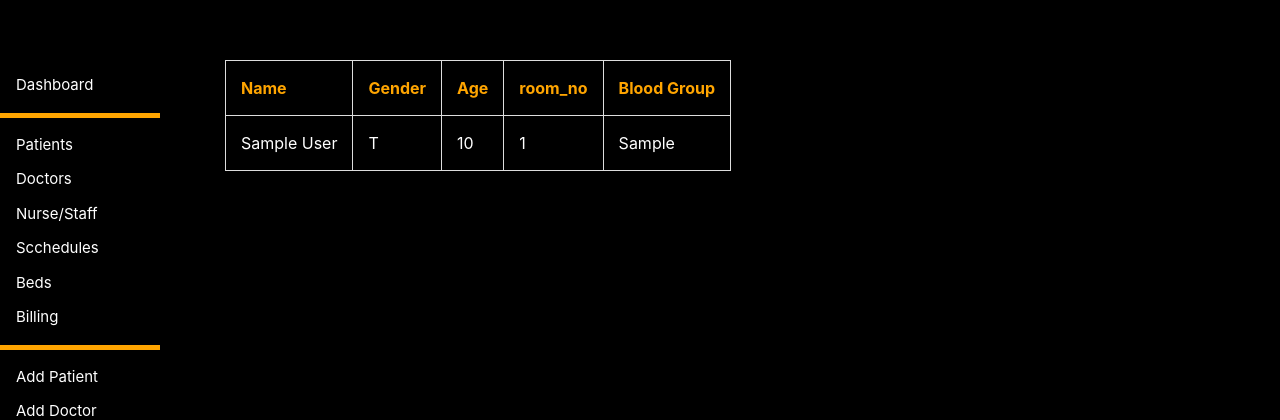
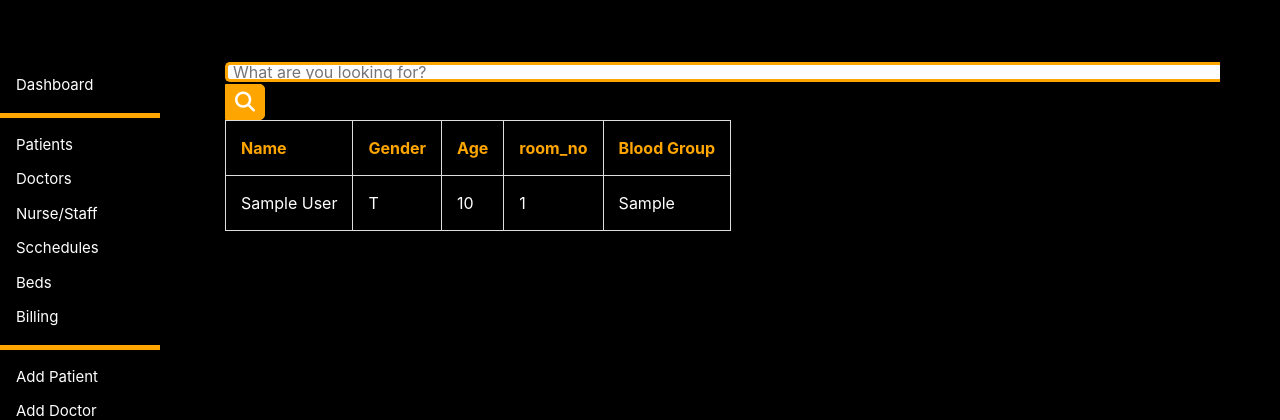
Before and after one commit to AnkitNSFW/HospiPro, a Django app: page /patients in a window 1280 px wide. Shown: the top 420 px of the page. Run offline with Django 4.2, Linux system fonts and the light colour scheme; tables that the repository leaves empty hold one stand-in row (values such as "Sample post"); some libraries are stand-ins or nearby versions.

Commit message:
minor changes

```diff
--- a/HospiPro/dashboard/models.py
+++ b/HospiPro/dashboard/models.py
@@ -1,3 +1,4 @@
+from django.db.models import Q
 from django.db import models
 from django.core.validators import RegexValidator
 
@@ -36,3 +37,7 @@ class Patient(models.Model):
 
     def __str__(self):
         return f"{self.first_name} {self.last_name}"
+
+    def search(q):
+        search_query = Q(first_name__icontains=q) | Q(last_name__icontains=q) | Q(gender__icontains=q) | Q(mobile_number__icontains=q) | Q(emergency_contact__icontains=q) | Q(address__icontains=q) | Q(age__icontains=q) | Q(room_no__icontains=q) | Q(blood_group__icontains=q)
+        return Patient.objects.filter(search_query)
--- a/HospiPro/dashboard/static/css/patient.css
+++ b/HospiPro/dashboard/static/css/patient.css
@@ -1,5 +1,9 @@
 .patient-table {
     border-collapse: collapse;
+}
+
+tr {
+  width: 1000px;
 }
 
 table, th, td {
@@ -27,3 +31,37 @@ table, th, td {
 .user_not_found_h1 {
     color: orange;
 }
+
+
+
+/* search Bar */
+.search {
+  width: 100%;
+}
+
+.searchTerm {
+  width: 100%;
+  border: 3px solid orange;
+  border-right: none;
+  padding: 5px;
+  height: 20px;
+  border-radius: 5px 0 0 5px;
+  outline: none;
+  color: black;
+}
+
+.searchTerm:focus{
+  color: orange;
+}
+
+.searchButton {
+  width: 40px;
+  height: 36px;
+  border: 1px solid orange;
+  background: orange;
+  text-align: center;
+  color: #fff;
+  border-radius: 0 5px 5px 0;
+  cursor: pointer;
+  font-size: 20px;
+}
--- a/HospiPro/dashboard/templates/dashboard/add_patient.html
+++ b/HospiPro/dashboard/templates/dashboard/add_patient.html
@@ -74,7 +74,7 @@
                     <div class="input-field">
                         <label>Blood Group</label>
                         <select required name="blood_group">
-                            <option disabled selected>Select gender</option>
+                            <option disabled selected>Select Blood Group</option>
                             <option>O+</option>
                             <option>O-</option>
                             <option>A+</option>
--- a/HospiPro/dashboard/templates/dashboard/patients.html
+++ b/HospiPro/dashboard/templates/dashboard/patients.html
@@ -8,6 +8,7 @@
 
 {%block extra_css%}
 <link rel="stylesheet" href="{% static 'css/patient.css' %}">
+<link rel="stylesheet" href="https://cdnjs.cloudflare.com/ajax/libs/font-awesome/6.4.2/css/all.min.css" integrity="sha512-z3gLpd7yknf1YoNbCzqRKc4qyor8gaKU1qmn+CShxbuBusANI9QpRohGBreCFkKxLhei6S9CQXFEbbKuqLg0DA==" crossorigin="anonymous" referrerpolicy="no-referrer" />
 {%endblock%}
 
 
@@ -19,6 +20,15 @@
     {% else %}
         <table class="patient-table">
             {% if patients %}
+                <div class="wrap">
+                    <div class="search">
+                        <input type="text" class="searchTerm" placeholder="What are you looking for?" id="searchInput">
+                        <button type="submit" class="searchButton" id="searchButton">
+                            <i class="fa fa-search"></i>
+                        </button>
+                    </div>
+                </div>
+
                 <tr>
                     <th>Name</th>
                     <th>Gender</th>
@@ -96,3 +106,18 @@
         {% endif %}
     </table>
 {%endblock%}
+
+{%block extra_js%}
+    <script>
+        document.getElementById("searchButton").addEventListener("click", function() {
+            // Get the search term entered by the user
+            const searchTerm = document.getElementById("searchInput").value.trim();
+
+            // Check if the search term is not empty
+            if (searchTerm !== "") {
+                // Redirect to the /search/ URL with the search term as a parameter
+                window.location.href = "patients/search/" +searchTerm;
+            }
+        });
+    </script>
+{%endblock%}
--- a/HospiPro/dashboard/urls.py
+++ b/HospiPro/dashboard/urls.py
@@ -4,8 +4,12 @@ from . import views
 urlpatterns = [
     path('', views.home, name='home'),
     path('patients', views.patients, name='patients'),
+    path('patients/search', views.patients_search, name='patients_search'),
+    path('patients/search/<to_search>', views.patients_to_search, name='patients_to_search'),
     path('patients/<int:id>', views.patients_id, name='patients_id'),
     path('add_patient', views.add_patient, name='add_patient'),
     path('add_doctor', views.add_doctor, name='add_doctor'),
 
+    path('api_add_patient', views.api_add_patient, name='api_patinet'),
+    path('delete_all_patient', views.delete_all_patient, name='delete_all_patinet'),
 ]
--- a/HospiPro/dashboard/views.py
+++ b/HospiPro/dashboard/views.py
@@ -1,6 +1,12 @@
 from django.shortcuts import render, redirect
 from django.http import HttpResponse
 from .models import Doctor, Patient
+
+import random
+from faker import Faker
+fake = Faker()
+fake.random.seed(69420)
+
 
 # Create your views here.
 def home(response):
@@ -21,6 +27,21 @@ def patients_id(response, id):
         context['user_not_found'] = False
     except:
         context['individual_patient'] = []
+        context['user_not_found'] = True
+
+    return render(response, 'dashboard/patients.html', context=context)
+
+def patients_search(response):
+    return redirect('patients')
+
+def patients_to_search(response, to_search):
+    context = {}
+    context['individual_patient'] = None
+    try:
+        context['patients'] = Patient.search(to_search)
+        context['user_not_found'] = False
+    except:
+        context['patients'] = []
         context['user_not_found'] = True
 
     return render(response, 'dashboard/patients.html', context=context)
@@ -94,3 +115,29 @@ def add_doctor(response):
         return redirect("/")
     else:
         return render(response, 'dashboard/add_doctor.html')
+
+
+def api_add_patient(response):
+    # Create a new Patient instance and save it to the database
+    for _ in range(5):
+        patient = Patient(
+            first_name=fake.first_name(),
+            last_name=fake.last_name(),
+            gender=random.choice(['Male','Female','Transgender']),
+            mobile_number=random.randint(111111111, 9999999999),
+            emergency_contact=random.randint(111111111, 9999999999),
+            address=fake.address(),
+            age=random.randint(0,100),
+            room_no=random.randint(0,50),
+            email=fake.email(),
+            blood_group=random.choice(['A+','A-','B+','B-','AB+','AB-','O+','O-'])
+        )
+        patient.save()
+
+    return render(response, 'dashboard/home.html')
+
+def delete_all_patient(response):
+    for patient in Patient.objects.all():
+        patient.delete()
+
+    return render(response, 'dashboard/home.html')
```
Also changed, not shown: HospiPro/dashboard/static/javascript/patients.js (added, +27 -0 lines), xxx.py (added, +37 -0 lines).
